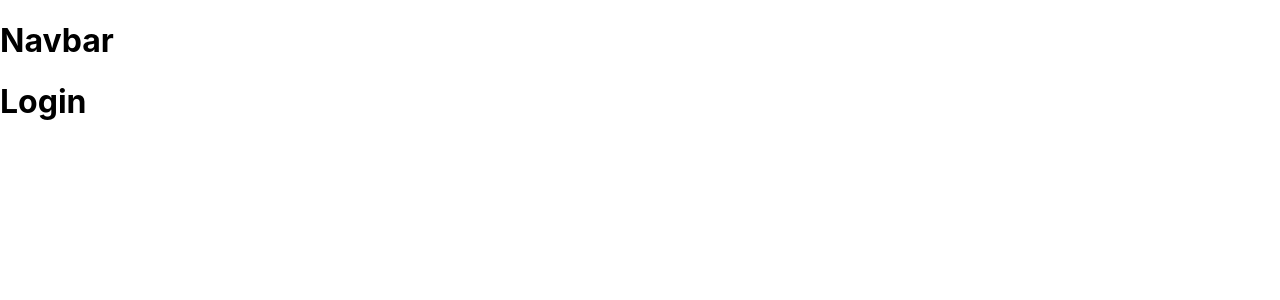
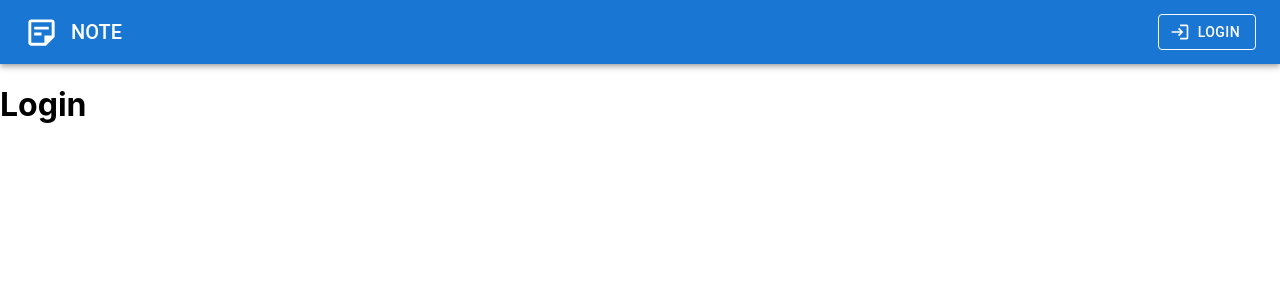
Before and after one commit to VirajPatidar/notes-frontend, a React (Create React App) app: page /login in a window 1280 px wide. Shown: the top 300 px of the page. Built offline with nearby package versions, Linux system fonts and the light colour scheme.

Commit message:
basic navbar completed

```diff
--- a/src/components/navbar.js
+++ b/src/components/navbar.js
@@ -1,9 +1,37 @@
-const Navbar = () => {
+import * as React from 'react';
+
+//MUI
+import LoginIcon from '@mui/icons-material/Login';
+import StickyNote2OutlinedIcon from '@mui/icons-material/StickyNote2Outlined';
+import AppBar from '@mui/material/AppBar';
+import Box from '@mui/material/Box';
+import Toolbar from '@mui/material/Toolbar';
+import Typography from '@mui/material/Typography';
+import Button from '@mui/material/Button';
+import IconButton from '@mui/material/IconButton';
+
+export default function Navbar() {
     return (
-        <div>
-            <h1>Navbar</h1>
-        </div>
+        <Box sx={{ flexGrow: 1 }}>
+            <AppBar position="static">
+                <Toolbar>
+                    <IconButton
+                        size="large"
+                        edge="start"
+                        color="inherit"
+                        aria-label="menu"
+                        href="/"
+                    >
+                        <StickyNote2OutlinedIcon fontSize="large"/>
+                    </IconButton>
+                    <Typography variant="h6" component="div" sx={{ flexGrow: 1 }}>
+                        NOTE
+                    </Typography>
+                    <Button color="inherit" variant="outlined" startIcon={<LoginIcon />} href="/login">
+                        Login
+                    </Button>
+                </Toolbar>
+            </AppBar>
+        </Box>
     );
 }
-
-export default Navbar;
```
